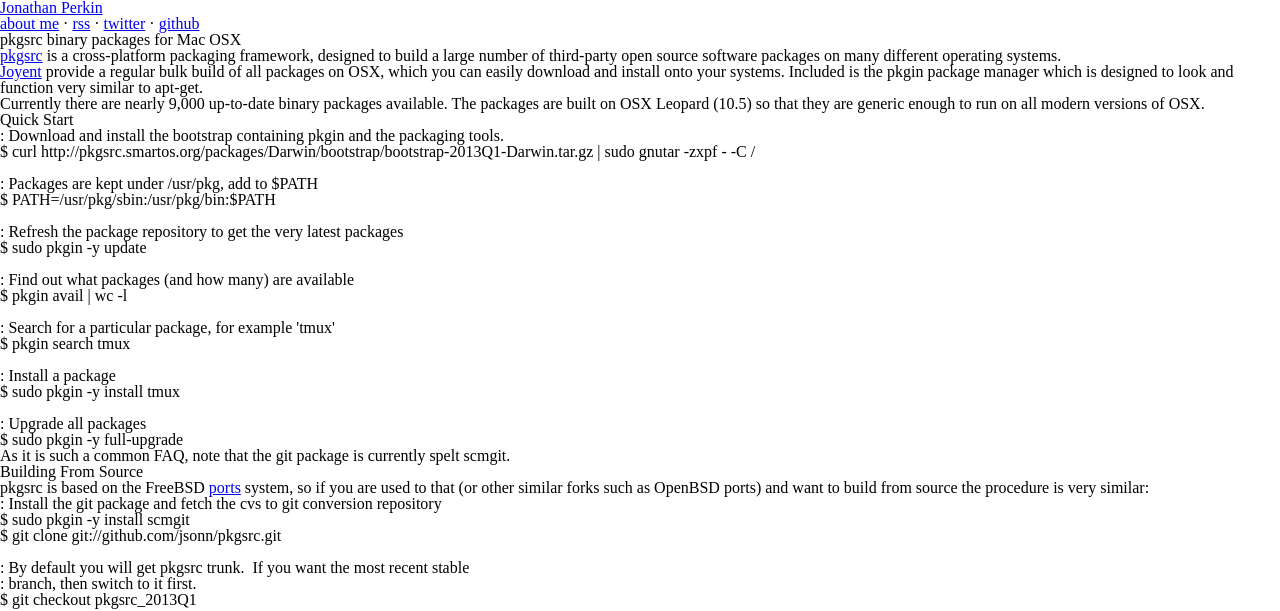
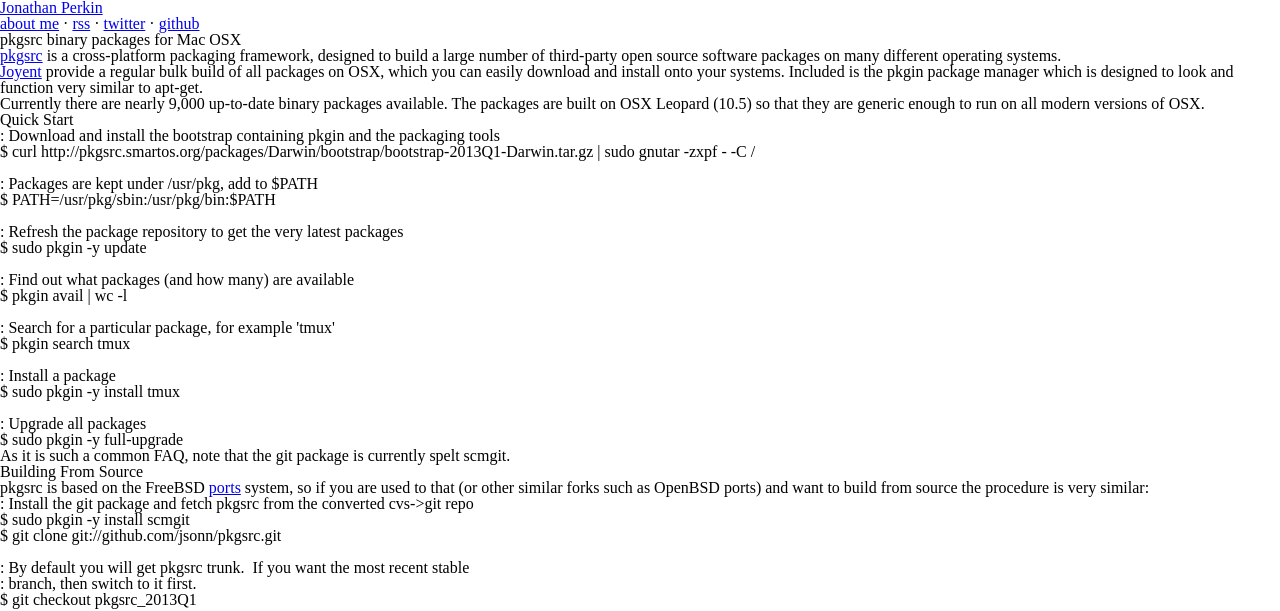
Before and after one commit to jperkin/www.perkin.org.uk, a Jekyll site: the page built from pages/pkgsrc-binary-packages-for-osx.markdown, in a window 1280 px wide. Shown: the top 611 px of the page. Built offline with Jekyll 4.4.1, drawn with Linux system fonts in a browser that asks for light colours.

Commit message:
Couple more tweaks.

```diff
--- a/pages/pkgsrc-binary-packages-for-osx.markdown
+++ b/pages/pkgsrc-binary-packages-for-osx.markdown
@@ -19,7 +19,7 @@
 ## Quick Start
 
 {% highlight console %}
-: Download and install the bootstrap containing pkgin and the packaging tools.
+: Download and install the bootstrap containing pkgin and the packaging tools
 $ curl http://pkgsrc.smartos.org/packages/Darwin/bootstrap/bootstrap-2013Q1-Darwin.tar.gz | sudo gnutar -zxpf - -C /
 
 : Packages are kept under /usr/pkg, add to $PATH
@@ -51,7 +51,7 @@
 want to build from source the procedure is very similar:
 
 {% highlight console %}
-: Install the git package and fetch the cvs to git conversion repository
+: Install the git package and fetch pkgsrc from the converted cvs->git repo
 $ sudo pkgin -y install scmgit
 $ git clone git://github.com/jsonn/pkgsrc.git
 
```
